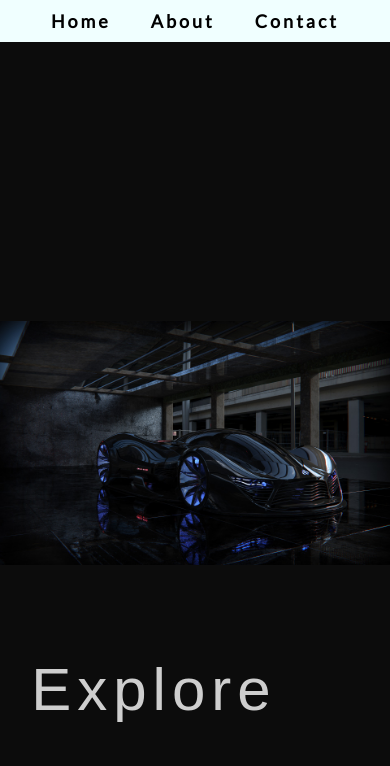
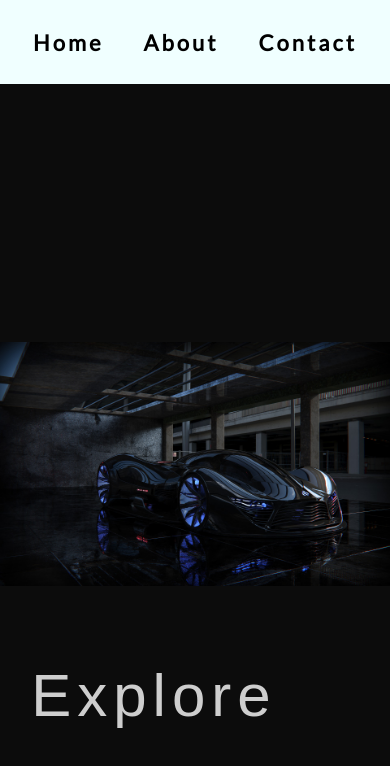
Before and after one commit to Eduardo-Fuentes-Jr/Practice, a plain HTML site: page index.html in a window 390 px wide. Drawn offline with Linux system fonts and the light colour scheme.

Commit message:
removed media query 550px
Media query was causing an error with javascript.

```diff
--- a/style.css
+++ b/style.css
@@ -116,16 +116,7 @@ ul {list-style: none;}
         color: #fff;
     }
 }
- @media (max-width: 550px) {
-    .nav-bar {
-        height: 5vh;
-    }
-    .box-container { height: 95vh;}
-    .nav-bar ul li a {
-        font-size: 18px;
-        letter-spacing: 3px;
-    }
- }
+
 
 /*
 ABOUT SECTION
```
